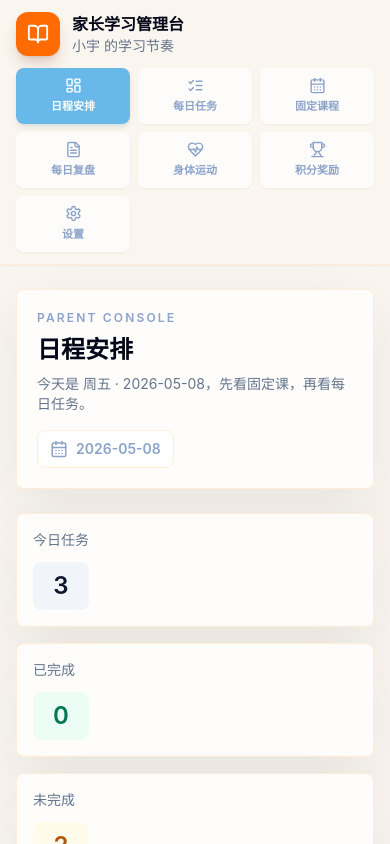
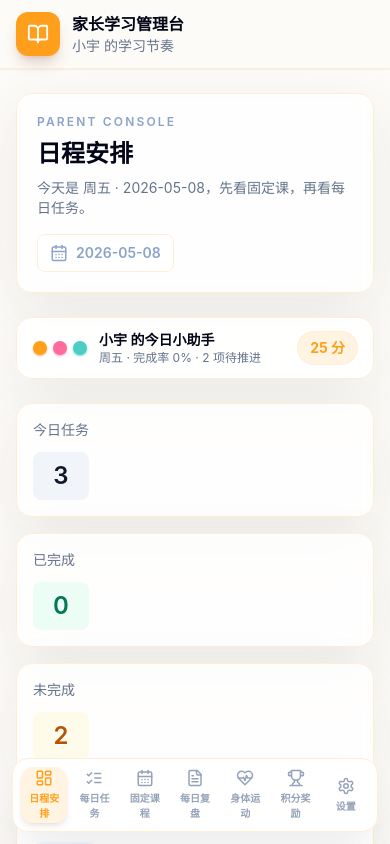
Before and after one commit to wjyxiaojiu-del/parent-learning-management, a React (Vite) app: page / in a window 390 px wide. Shown: the top 844 px of the page. Built offline with nearby package versions, Linux system fonts and the light colour scheme.

Commit message:
style: borrow mobile app polish from reference

```diff
--- a/index.html
+++ b/index.html
@@ -2,7 +2,11 @@
 <html lang="zh-CN">
   <head>
     <meta charset="UTF-8" />
-    <meta name="viewport" content="width=device-width, initial-scale=1.0" />
+    <meta name="viewport" content="width=device-width, initial-scale=1.0, viewport-fit=cover" />
+    <meta name="theme-color" content="#FDFBF7" />
+    <meta name="mobile-web-app-capable" content="yes" />
+    <meta name="apple-mobile-web-app-capable" content="yes" />
+    <meta name="apple-mobile-web-app-title" content="家长学习管理台" />
     <title>家长学习管理台</title>
   </head>
   <body>
--- a/src/App.jsx
+++ b/src/App.jsx
@@ -166,7 +166,7 @@ export default function App() {
   const summary = getTaskSummary(todayTasks);
 
   return (
-    <div className="min-h-screen bg-[#faf5ef] text-slate-900">
+    <div className="min-h-screen bg-[#fdfbf7] text-slate-900">
       <aside className="fixed inset-y-0 left-0 z-20 hidden w-60 border-r border-sky-300/30 bg-[#68b9ea] px-4 py-5 shadow-xl shadow-sky-900/10 lg:block">
         <Brand childName={state.settings.childName} inverse />
         <nav className="mt-8 space-y-2">
@@ -177,23 +177,11 @@ export default function App() {
       </aside>
 
       <div className="lg:pl-60">
-        <header className="sticky top-0 z-10 border-b border-orange-100 bg-[#faf5ef]/95 px-4 py-3 shadow-sm backdrop-blur lg:hidden">
+        <header className="sticky top-0 z-10 border-b border-orange-100 bg-[#fdfbf7]/95 px-4 py-3 shadow-sm backdrop-blur lg:hidden">
           <Brand childName={state.settings.childName} compact />
-          <div className="mt-3 grid grid-cols-3 gap-2">
-            {navItems.map((item) => (
-              <button
-                key={item.id}
-                className={`mobile-tab ${activePage === item.id ? 'mobile-tab-active' : ''}`}
-                onClick={() => setActivePage(item.id)}
-              >
-                <item.icon size={17} />
-                <span>{item.label}</span>
-              </button>
-            ))}
-          </div>
         </header>
 
-        <main className="mx-auto max-w-6xl px-4 py-6 sm:px-6 lg:px-8 lg:py-8">
+        <main className="mx-auto max-w-6xl px-4 pb-28 pt-6 sm:px-6 lg:px-8 lg:py-8">
           {activePage === 'schedule' && (
             <SchedulePage state={state} summary={summary} todayTasks={todayTasks} onNavigate={setActivePage} onStateChange={setState} />
           )}
@@ -224,6 +212,7 @@ export default function App() {
           {activePage === 'settings' && <SettingsPage state={state} onStateChange={setState} />}
         </main>
       </div>
+      <MobileNav activePage={activePage} onNavigate={setActivePage} />
       {feedback && <PraiseToast message={feedback} onClose={() => setFeedback('')} />}
     </div>
   );
@@ -253,6 +242,24 @@ function NavButton({ item, active, onClick }) {
   );
 }
 
+function MobileNav({ activePage, onNavigate }) {
+  return (
+    <nav className="mobile-nav" aria-label="移动端导航">
+      {navItems.map((item) => (
+        <button
+          key={item.id}
+          className={`mobile-tab ${activePage === item.id ? 'mobile-tab-active' : ''}`}
+          onClick={() => onNavigate(item.id)}
+          type="button"
+        >
+          <item.icon size={18} />
+          <span>{item.label}</span>
+        </button>
+      ))}
+    </nav>
+  );
+}
+
 function SchedulePage({ state, summary, todayTasks, onNavigate, onStateChange }) {
   const today = new Date();
   const todayKey = getTodayKey(today);
@@ -264,6 +271,7 @@ function SchedulePage({ state, summary, todayTasks, onNavigate, onStateChange })
   const subjectSummary = getSubjectSummary(todayTasks);
   const completionRate = getCompletionRate(todayTasks);
   const hasReview = Boolean(getReviewForDate(state, todayKey));
+  const totalPoints = getTotalLearningPoints(state);
 
   function createTemporaryTask(course) {
     onStateChange((current) =>
@@ -286,6 +294,13 @@ function SchedulePage({ state, summary, todayTasks, onNavigate, onStateChange })
   return (
     <section className="space-y-6">
       <PageTitle title="日程安排" subtitle={`今天是 ${todayLabel} · ${todayKey}，先看固定课，再看每日任务。`} />
+      <AssistantStrip
+        childName={state.settings.childName}
+        todayLabel={todayLabel}
+        completionRate={completionRate}
+        totalPoints={totalPoints}
+        openTasks={summary.incomplete}
+      />
 
       <div className="grid gap-4 md:grid-cols-4">
         <Metric label="今日任务" value={summary.total} />
@@ -408,6 +423,23 @@ function SchedulePage({ state, summary, todayTasks, onNavigate, onStateChange })
         </Panel>
       </div>
     </section>
+  );
+}
+
+function AssistantStrip({ childName, todayLabel, completionRate, totalPoints, openTasks }) {
+  return (
+    <div className="assistant-strip">
+      <div className="assistant-dots" aria-hidden="true">
+        <span />
+        <span />
+        <span />
+      </div>
+      <div className="min-w-0">
+        <p className="text-sm font-semibold text-slate-950">{childName} 的今日小助手</p>
+        <p className="truncate text-xs text-slate-500">{todayLabel} · 完成率 {completionRate}% · {openTasks} 项待推进</p>
+      </div>
+      <div className="assistant-points">{totalPoints} 分</div>
+    </div>
   );
 }
 
--- a/src/index.css
+++ b/src/index.css
@@ -6,11 +6,23 @@
   box-sizing: border-box;
 }
 
+html,
+body,
+#root {
+  min-height: 100%;
+}
+
+html {
+  background: #fdfbf7;
+  overscroll-behavior-x: none;
+}
+
 body {
   margin: 0;
   min-width: 320px;
-  font-family: Inter, ui-sans-serif, system-ui, -apple-system, BlinkMacSystemFont, "Segoe UI", sans-serif;
-  background: #faf5ef;
+  font-family: -apple-system, BlinkMacSystemFont, "PingFang SC", "Hiragino Sans GB", "Microsoft YaHei", "Segoe UI", Inter, sans-serif;
+  background: #fdfbf7;
+  overscroll-behavior-x: none;
 }
 
 button,
@@ -22,7 +34,7 @@ textarea {
 
 @layer components {
   .brand-mark {
-    @apply flex h-11 w-11 items-center justify-center rounded-xl bg-[#ff6b00] text-white shadow-lg shadow-orange-900/20;
+    @apply flex h-11 w-11 items-center justify-center rounded-xl bg-[#ff9f1c] text-white shadow-lg shadow-orange-900/20;
   }
 
   .nav-button {
@@ -34,15 +46,20 @@ textarea {
   }
 
   .mobile-tab {
-    @apply flex min-h-14 flex-col items-center justify-center gap-1 rounded-lg bg-white/75 px-1 text-[11px] font-semibold text-[#8ba3c9] shadow-sm;
+    @apply flex min-h-14 flex-col items-center justify-center gap-1 rounded-xl px-1 text-[10px] font-semibold text-slate-400 transition;
   }
 
   .mobile-tab-active {
-    @apply bg-[#68b9ea] text-white shadow-md shadow-sky-900/10;
+    @apply bg-[#fff3e1] text-[#ff9f1c] shadow-md shadow-orange-900/10;
+  }
+
+  .mobile-nav {
+    @apply fixed inset-x-3 bottom-3 z-30 grid grid-cols-7 gap-1 rounded-2xl border border-orange-100 bg-white/95 p-2 shadow-2xl shadow-slate-900/10 backdrop-blur lg:hidden;
+    padding-bottom: max(0.5rem, env(safe-area-inset-bottom));
   }
 
   .page-hero {
-    @apply flex flex-col justify-between gap-4 rounded-lg border border-orange-100 bg-white/75 px-5 py-5 shadow-soft backdrop-blur sm:flex-row sm:items-center;
+    @apply flex flex-col justify-between gap-4 rounded-2xl border border-orange-100 bg-white/80 px-5 py-5 shadow-soft backdrop-blur sm:flex-row sm:items-center;
   }
 
   .hero-date {
@@ -50,15 +67,15 @@ textarea {
   }
 
   .panel {
-    @apply rounded-lg border border-orange-100 bg-white/80 p-5 shadow-soft backdrop-blur;
+    @apply rounded-2xl border border-orange-100 bg-white/80 p-5 shadow-soft backdrop-blur;
   }
 
   .panel-icon {
-    @apply flex h-9 w-9 items-center justify-center rounded-lg bg-orange-50 text-[#ff6b00] shadow-sm shadow-orange-900/5;
+    @apply flex h-9 w-9 items-center justify-center rounded-xl bg-orange-50 text-[#ff9f1c] shadow-sm shadow-orange-900/5;
   }
 
   .metric-card {
-    @apply rounded-lg border border-orange-100 bg-white/80 p-4 shadow-soft backdrop-blur transition hover:-translate-y-0.5 hover:shadow-lg;
+    @apply rounded-2xl border border-orange-100 bg-white/80 p-4 shadow-soft backdrop-blur transition hover:-translate-y-0.5 hover:shadow-lg;
   }
 
   .timeline-item,
@@ -66,7 +83,7 @@ textarea {
   .course-row,
   .management-row,
   .task-row {
-    @apply flex items-center justify-between gap-4 rounded-lg border border-orange-100 bg-white/90 px-4 py-3 transition hover:border-orange-200 hover:bg-white;
+    @apply flex items-center justify-between gap-4 rounded-2xl border border-orange-100 bg-white/90 px-4 py-3 transition hover:border-orange-200 hover:bg-white;
   }
 
   .task-row {
@@ -74,15 +91,15 @@ textarea {
   }
 
   .time-pill {
-    @apply shrink-0 rounded-md bg-[#ff6b00] px-3 py-1 text-sm font-semibold text-white shadow-sm shadow-orange-900/10;
+    @apply shrink-0 rounded-lg bg-[#ff9f1c] px-3 py-1 text-sm font-semibold text-white shadow-sm shadow-orange-900/10;
   }
 
   .primary-button {
-    @apply inline-flex items-center justify-center gap-2 rounded-lg bg-[#ff6b00] px-4 py-3 text-sm font-semibold text-white shadow-sm shadow-orange-900/15 transition hover:bg-[#f05f00];
+    @apply inline-flex items-center justify-center gap-2 rounded-xl bg-[#ff9f1c] px-4 py-3 text-sm font-semibold text-white shadow-sm shadow-orange-900/15 transition hover:bg-[#f3920b];
   }
 
   .secondary-button {
-    @apply inline-flex items-center justify-center gap-2 rounded-lg border border-orange-100 bg-white px-3 py-2 text-sm font-semibold text-[#ff6b00] transition hover:border-orange-200 hover:bg-orange-50;
+    @apply inline-flex items-center justify-center gap-2 rounded-xl border border-orange-100 bg-white px-3 py-2 text-sm font-semibold text-[#ff9f1c] transition hover:border-orange-200 hover:bg-orange-50;
   }
 
   .tiny-button {
@@ -98,7 +115,7 @@ textarea {
   }
 
   .course-strip-item {
-    @apply rounded-lg border border-orange-100 bg-[#fffaf5] px-4 py-3;
+    @apply rounded-2xl border border-orange-100 bg-[#fffaf5] px-4 py-3;
   }
 
   .course-strip-item span {
@@ -126,7 +143,35 @@ textarea {
   }
 
   .week-day {
-    @apply min-h-36 rounded-lg border border-orange-100 bg-[#fffaf5] p-3 transition hover:border-orange-200 hover:bg-white;
+    @apply min-h-36 rounded-2xl border border-orange-100 bg-[#fffaf5] p-3 transition hover:border-orange-200 hover:bg-white;
+  }
+
+  .assistant-strip {
+    @apply flex items-center gap-3 rounded-2xl border border-orange-100 bg-white/90 px-4 py-3 shadow-soft backdrop-blur;
+  }
+
+  .assistant-dots {
+    @apply flex shrink-0 items-center gap-1.5;
+  }
+
+  .assistant-dots span {
+    @apply block h-3.5 w-3.5 rounded-full;
+  }
+
+  .assistant-dots span:nth-child(1) {
+    @apply bg-[#ff9f1c] shadow-sm shadow-orange-300;
+  }
+
+  .assistant-dots span:nth-child(2) {
+    @apply bg-[#ff6b9d] shadow-sm shadow-pink-300;
+  }
+
+  .assistant-dots span:nth-child(3) {
+    @apply bg-[#4ecdc4] shadow-sm shadow-teal-300;
+  }
+
+  .assistant-points {
+    @apply ml-auto shrink-0 rounded-full bg-[#fff3e1] px-3 py-1.5 text-sm font-bold text-[#ff9f1c] ring-1 ring-orange-100;
   }
 
   .mini-event {
```
